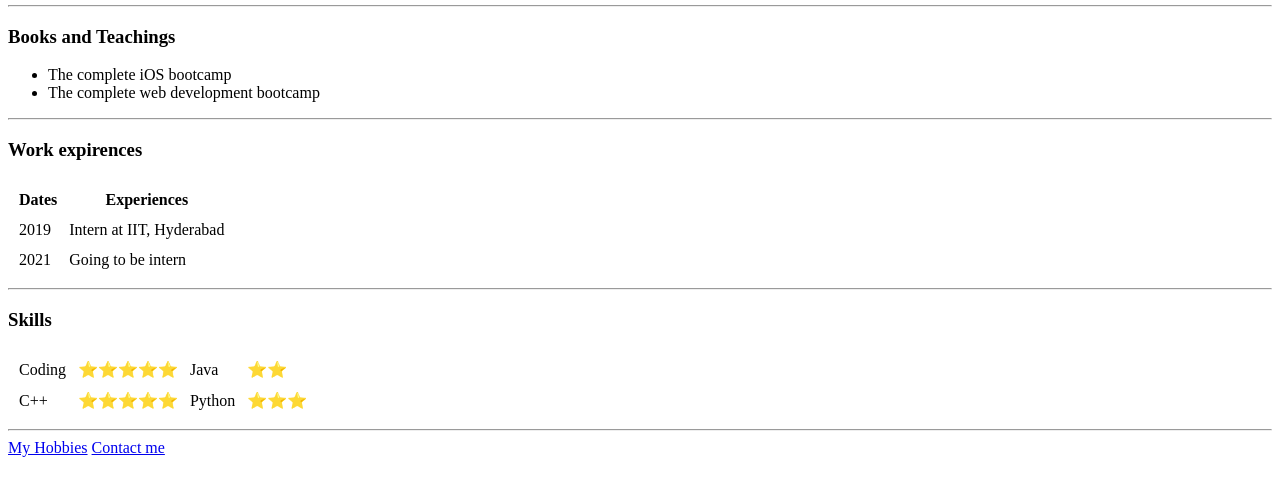
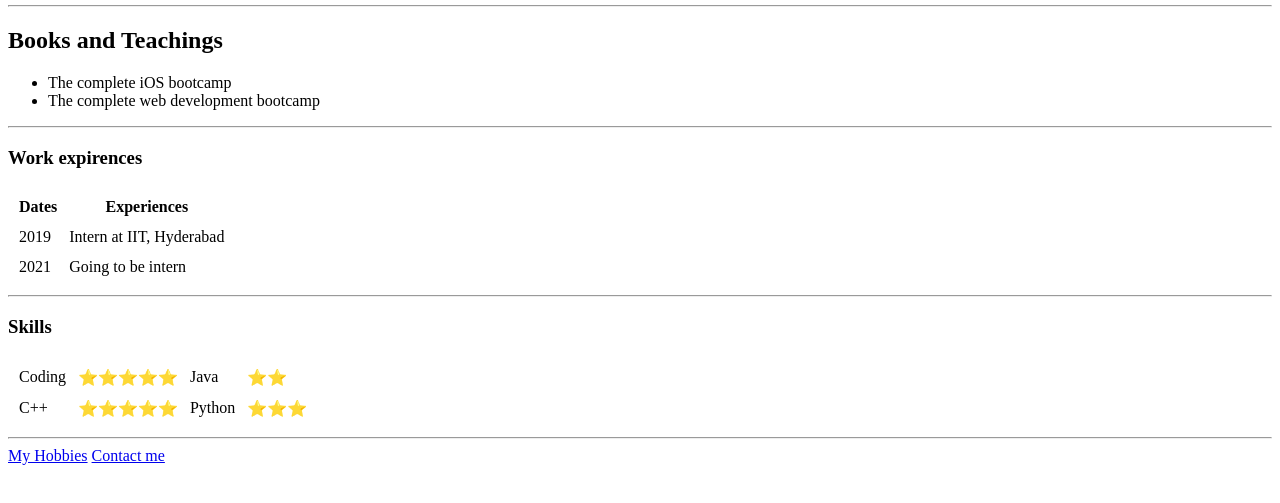
Before and after one commit to eminemanuj/cv, a plain HTML site: page index.html in a window 1280 px wide. Shown: the part 207-710 px from the top of the page. Drawn offline with Linux system fonts and the light colour scheme.

Commit message:
minor correctionss

```diff
--- a/index.html
+++ b/index.html
@@ -19,7 +19,7 @@
 
 
     <hr>
-    <h3>Books and Teachings</h3>
+    <h2>Books and Teachings</h2>
     <ul>
         <li>The complete iOS bootcamp</li>
         <li>The complete web development bootcamp</li>
```
